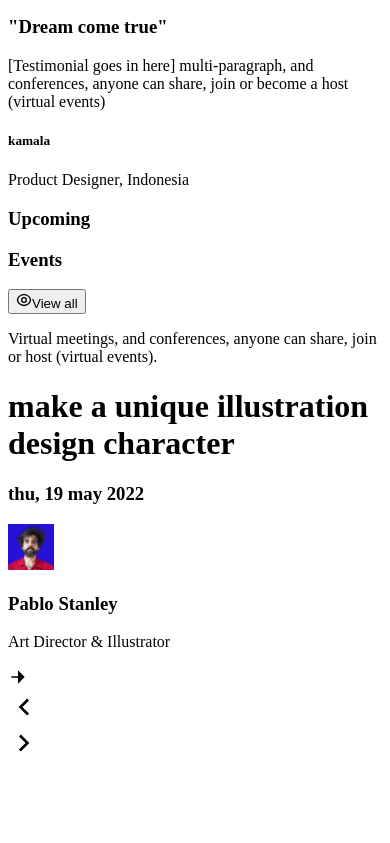
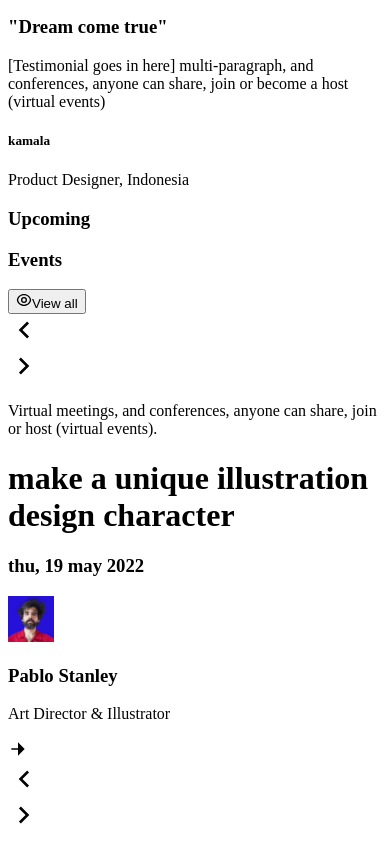
Before and after one commit to Josh-millr/confab-landing-page, a Next.js app: page / in a window 390 px wide. Shown: the part 5209-6052 px from the top of the page. Before the commit the page ends 5980 px from the top, so only its background shows below. Built offline with nearby package versions, Linux system fonts and the light colour scheme.

Commit message:
Made the NoticeBoard Responsize mobile to Desktop

```diff
--- a/src/shared/components/sections/NoticeBoard.jsx
+++ b/src/shared/components/sections/NoticeBoard.jsx
@@ -4,9 +4,10 @@ import { RiEyeLine, RiArrowRightSLine, RiArrowLeftSLine } from "react-icons/ri";
 
 export const NoticeBoard = ({}) => {
   return (
-    <div className="grid-row-1 grid grid-cols-1 bg-white px-pageMargin-sm py-[64px] sm:px-pageMargin-md sm:py-[72px] lg:px-pageMargin-lg lg:py-[80px]">
+    <div className="grid-row-1 grid grid-cols-1 gap-y-[48px] bg-white px-pageMargin-sm py-[64px] sm:px-pageMargin-md sm:py-[72px] md:gap-y-[48px] lg:px-pageMargin-lg lg:py-[80px]">
       {/* Column 1 */}
-      <div className="flex justify-between py-[16px]">
+      <div className="flex gap-x-[32px]">
+        <div className="flex w-full items-end justify-between sm:gap-x-[206px]">
           <div className="grid gap-y-[8px]">
             <h3 className="font-heading text-h3 text-black sm:text-h2 lg:text-h1">
               Upcoming
@@ -19,17 +20,27 @@ export const NoticeBoard = ({}) => {
             <Button label="View all" type="stroke" icon={RiEyeLine} size="md" />
           </div>
         </div>
+        {/* Tablet & Desktop only component */}
+        <div className="hidden place-content-center items-end gap-x-[88px] sm:gap-x-[32px] md:flex">
+          <div className="h-fit rounded-full bg-white p-[16px] text-black">
+            <RiArrowLeftSLine size={32} />
+          </div>
+          <div className="h-fit rounded-full bg-black p-[16px] text-white">
+            <RiArrowRightSLine size={32} />
+          </div>
+        </div>
+      </div>
       {/* Column 2 */}
-      <div className="grid grid-cols-1 grid-rows-1 gap-y-[40px] sm:gap-y-[0px]">
-        <p className="text-body max-w-[320px] font-body text-body-md text-smoke">
+      <div className="grid grid-cols-1 grid-rows-1 gap-y-[40px] sm:auto-cols-max sm:grid-cols-[auto_auto] sm:items-end sm:gap-y-[0px]">
+        <p className="text-body max-w-[320px] font-body text-body-md text-smoke sm:max-w-[200px]">
           Virtual meetings, and conferences, anyone can share, join or host
           (virtual events).
         </p>
         <NoticeCard />
       </div>
       {/* Column 3 */}
-      <div className="flex place-content-center py-[48px]">
-        <div className="flex place-content-center gap-x-[88px]">
+      <div className="flex place-content-center md:hidden">
+        <div className="flex place-content-center gap-x-[88px] sm:gap-x-[32px]">
           <div className="rounded-full bg-white p-[16px] text-black">
             <RiArrowLeftSLine size={32} />
           </div>
```
Lines whose indentation alone changed are shown as unchanged.
